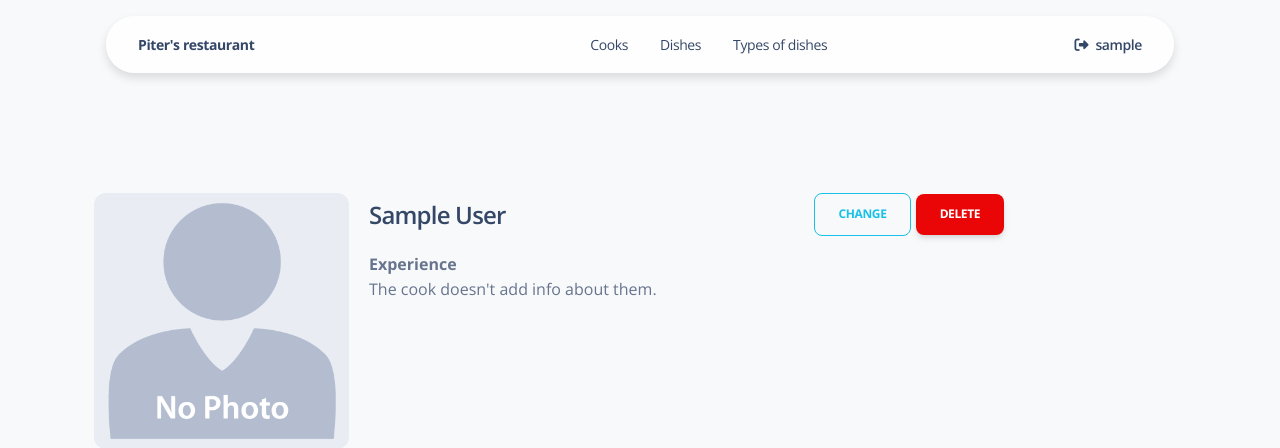
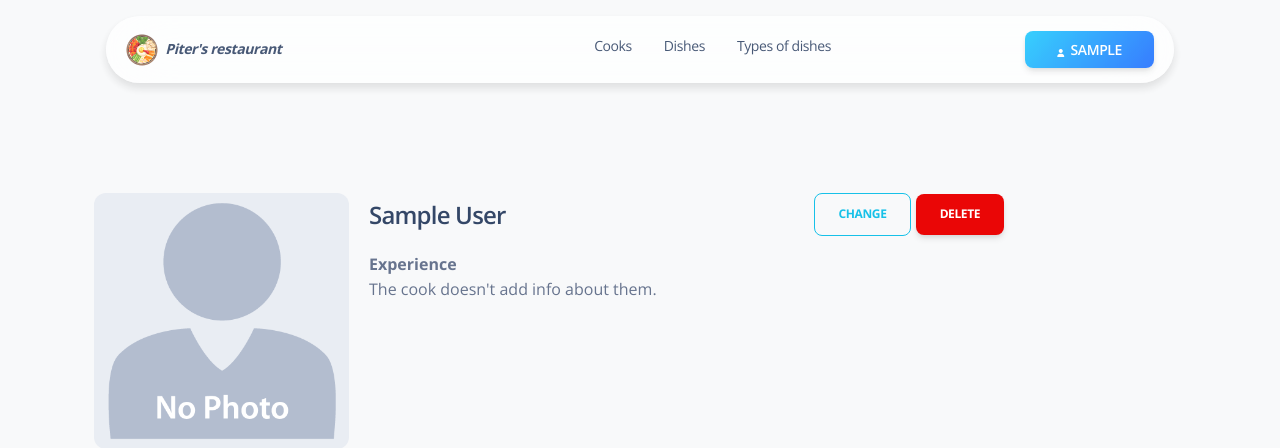
Before and after one commit to Sebshe/restaurant-kitchen-service-, a Django app: page /cooks/1/ in a window 1280 px wide. Shown: the top 448 px of the page. Run offline with Django 4.2, Linux system fonts and the light colour scheme; the visitor is signed in with stand-in values (Sample User, id 1); data comes from the database, SQL or seed files in the repository; data that the repository does not hold is empty; some libraries are stand-ins or nearby versions.

Commit message:
Added styles and links to navbar

```diff
--- a/templates/includes/navigation.html
+++ b/templates/includes/navigation.html
@@ -4,11 +4,13 @@
   <div class="row">
     <div class="col-12">
       <nav
-        class="navbar navbar-expand-lg  blur blur-rounded top-0 z-index-fixed shadow position-absolute my-3 py-2 start-0 end-0 mx-4">
+        class="navbar navbar-expand-lg opacity-9 blur blur-rounded
+         top-0 z-index-fixed shadow position-absolute my-3 py-2 start-0 end-0 mx-4">
         <div class="container-fluid px-0">
-          <a class="navbar-brand font-weight-bolder ms-sm-3"
-            href="#" rel="tooltip"
+          <a class="navbar-brand font-weight-bolder font-italic"
+            href="{% url 'kitchen_service:index' %}" rel="tooltip"
             title="Piter's restaurant" data-placement="bottom">
+            <img src="/static/img/label_img.png" class="img-fluid mx-1" alt="label_img">
             Piter's restaurant
           </a>
           <button class="navbar-toggler shadow-none ms-2" type="button" data-toggle="collapse"
@@ -26,28 +28,28 @@
               {% if request.user.is_authenticated %}
               <li class="nav-item dropdown dropdown-hover mx-2">
                 <a class="nav-link ps-2 d-flex justify-content-between cursor-pointer align-items-center"
-                  href="#">
+                  href="{% url 'kitchen_service:cooks' %}">
                   Cooks
                 </a>
               </li>
 
               <li class="nav-item dropdown dropdown-hover mx-2">
                 <a class="nav-link ps-2 d-flex justify-content-between cursor-pointer align-items-center"
-                  href="#">
+                  href="{% url 'kitchen_service:dishes' %}">
                   Dishes
                 </a>
               </li>
 
               <li class="nav-item dropdown dropdown-hover mx-2">
                 <a class="nav-link ps-2 d-flex justify-content-between cursor-pointer align-items-center"
-                  href="#">
+                  href="{% url 'kitchen_service:types-of-dish' %}">
                   Types of dishes
                 </a>
               </li>
 
               <li class="nav-item ms-lg-auto">
-                <a class="nav-link nav-link-icon me-2" href="#">
-                  <i class="fa fa-sign-out me-1"></i>
+                <a class="btn btn-sm bg-gradient-info w-auto me-1 my-1" href="{{ user.get_absolute_url }}">
+                  <i class="fa fa-user fa-lg me-1"></i>
                   <p class="d-inline text-sm z-index-1 font-weight-bold"
                      data-bs-toggle="tooltip"
                      data-bs-placement="bottom"
@@ -57,9 +59,9 @@
                 </a>
               </li>
               {% else %}
-              <li class="nav-item ms-lg-none">
-                <a class="nav-link nav-link-icon me-2" href="#">
-                  <i class="fa fa-sign-in me-1"></i>
+              <li class="nav-item ms-lg-auto ms-md-0 ms-2 my-1 py-0">
+                <a class="btn btn-sm bg-gradient-success w-auto me-1 my-1" href="{% url 'login' %}">
+                  <i class="fa fa-sign-in fa-lg me-1"></i>
                   <p class="d-inline text-sm z-index-1 font-weight-bold"
                     data-bs-toggle="tooltip"
                     data-bs-placement="bottom" title="Login">
```
Also changed, not shown: static/img/label_img.png (added).
